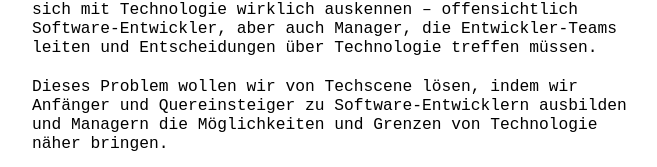
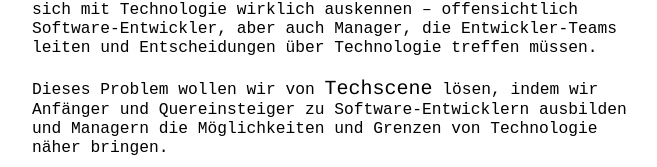
Before and after one commit to techscene/techscene.github.io, a plain HTML site: page index.html in a window 1280 px wide. Shown: the part 282-449 px from the top of the page, without its empty margins (308-965 px from the left). Drawn offline with Linux system fonts and the light colour scheme.

Commit message:
Logo in text style

```diff
--- a/main.css
+++ b/main.css
@@ -43,3 +43,7 @@
         padding-left: 10%;
     }
 }
+
+.brand-name {
+    font-family: Courier, monospace;
+}
```
